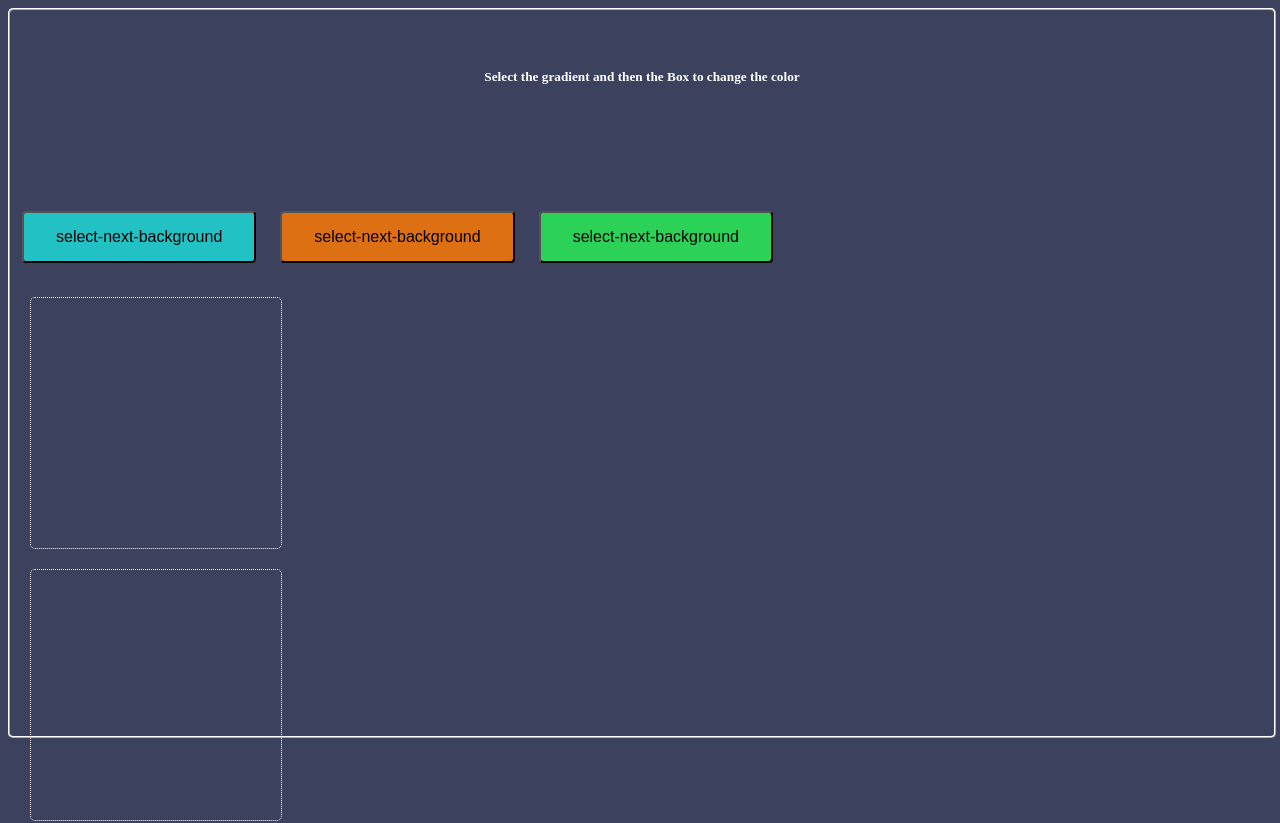
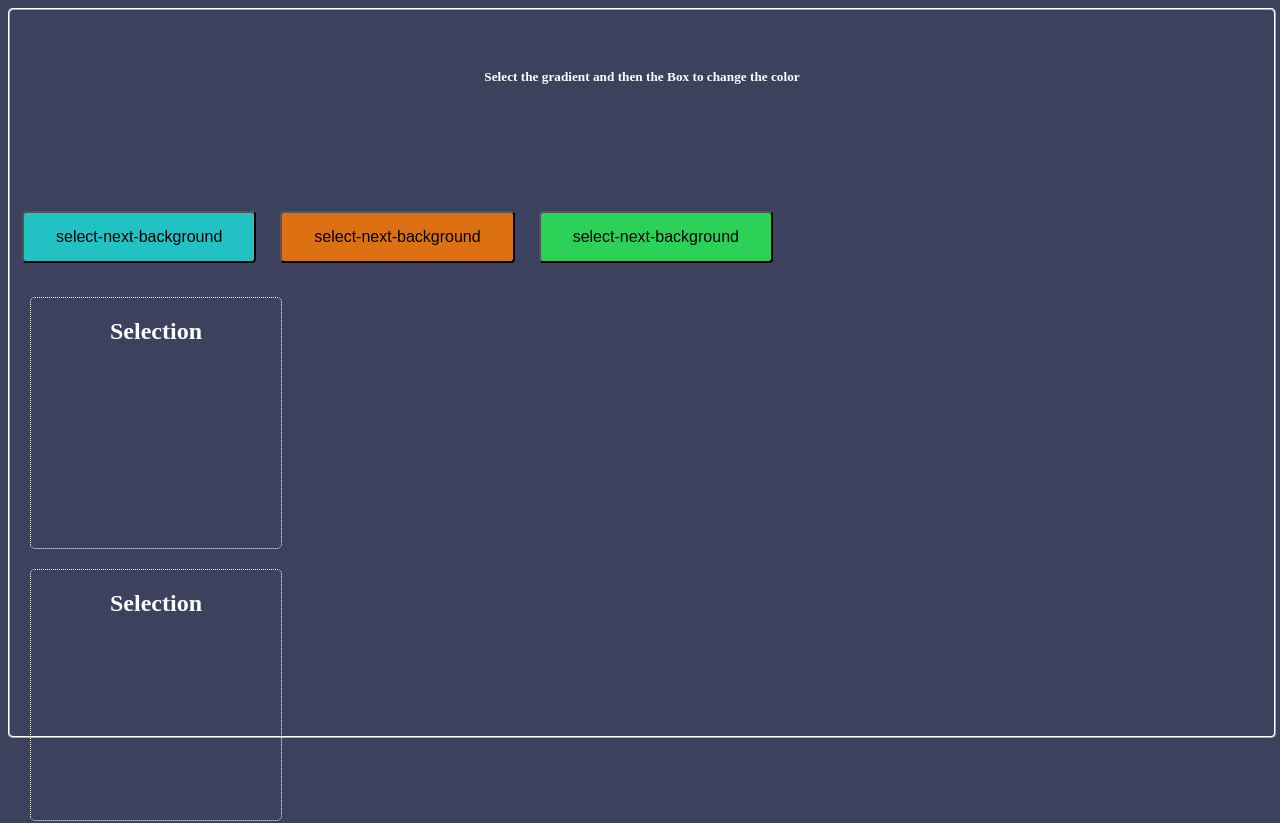
Before and after one commit to AnkurJDas171/React-Assignments-Set-2---Mini-Colour-Picker, a React app: page / in a window 1280 px wide. Shown: the top 823 px of the page. Built offline with nearby package versions, Linux system fonts and the light colour scheme.

Commit message:
Selection component made

```diff
--- a/src/components/App.js
+++ b/src/components/App.js
@@ -25,6 +25,7 @@ const title = 'Select the gradient and then the Box to change the color';
 
 const App = () => {
   let [nextBackground, selectNextBackground] = useState({ nextBackground: "" })
+  let [selectionStyle, updateSelectionStyle] = useState({background:''})
   const applyColor = (updateSelectionStyle) => {
     updateSelectionStyle(nextBackground)
   }
@@ -42,7 +43,7 @@ const App = () => {
       <div className='row' id="children-wrapper">
         {
           ["selection1", "selection2", "selection3"].map(key => (
-            <Selection key={key} applyColor={applyColor} />
+            <Selection key={key} applyColor={applyColor} selectionStyle={selectionStyle}/>
           ))
         }
       </div>
--- a/src/components/Selection.js
+++ b/src/components/Selection.js
@@ -1,10 +1,13 @@
 import React from "react";
 import "../styles/Child.css";
 
-export default function Selection() {
+export default function Selection({applyColor,selectionStyle}) {
+
+
+
   return (
-    <div className="fix-box">
-      <h2 className="subheading"></h2>
+    <div className="fix-box" style={selectionStyle} onClick={applyColor}>
+      <h2 className="subheading">Selection</h2>
     </div>
   );
 }
```
